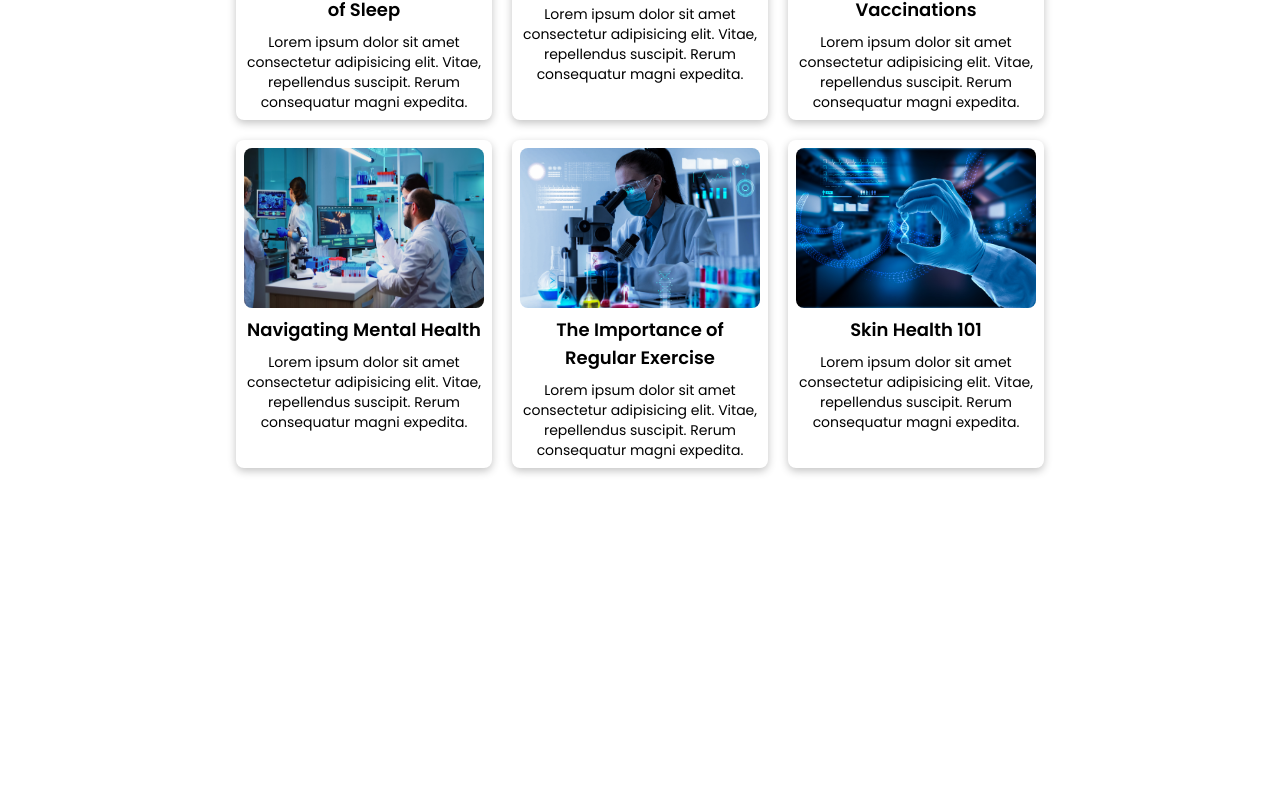
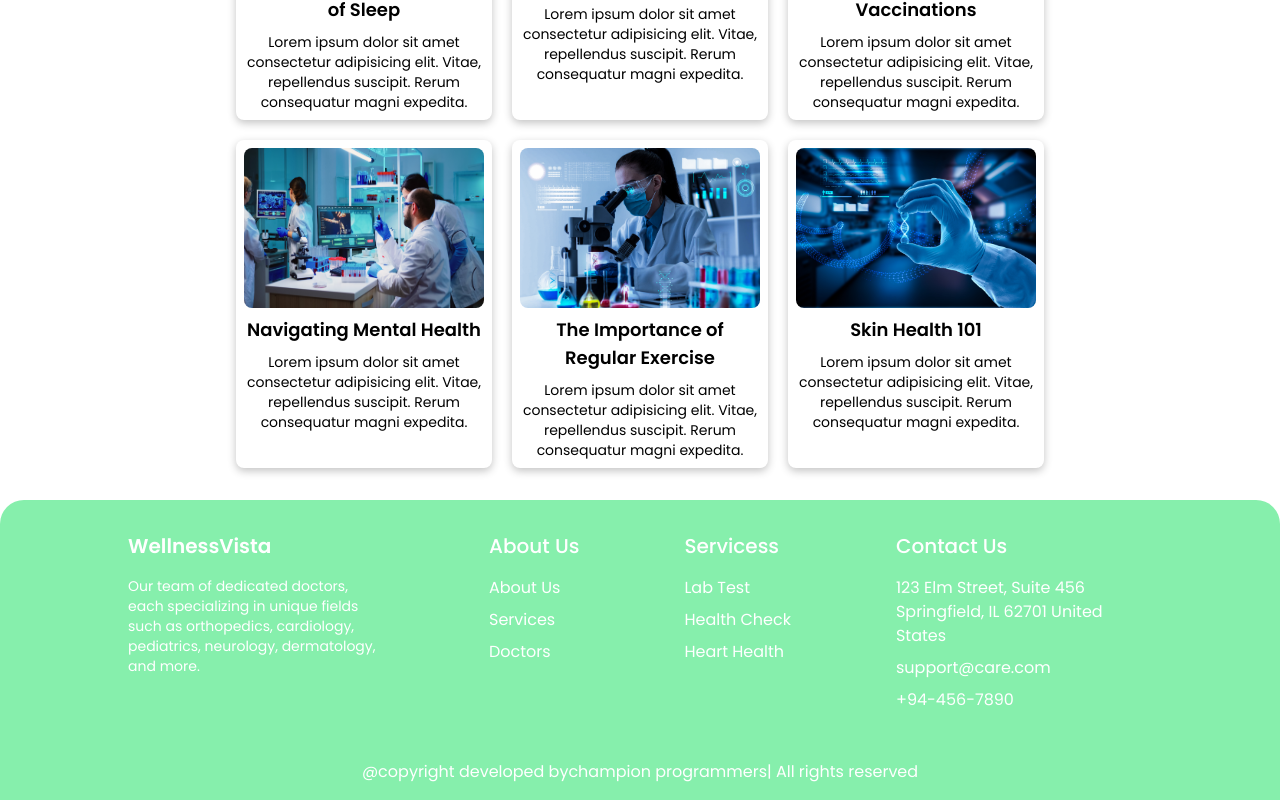
Before and after one commit to GihanSisiraKumara/Helth_Care_Web, a React (Vite) app: page / in a window 1280 px wide. Shown: the part 3608-4408 px from the top of the page. Before the commit the page ends 4108 px from the top, so only its background shows below. Built offline with nearby package versions, Linux system fonts and the light colour scheme.

Commit message:
Create footer

```diff
--- a/src/App.jsx
+++ b/src/App.jsx
@@ -2,6 +2,7 @@
 import About from './components/About'
 import Blogs from './components/Blogs'
 import Doctors from "./components/Doctors"
+import Footer from './components/Footer'
 import Home from './components/Home'
 import Navibar from './components/Navibar'
 import Services from './components/Services'
@@ -29,7 +30,9 @@
           <Blogs />
         </div>
 
-
+        <div>
+          <Footer />
+        </div>
       </main>
     </>
   )
--- /dev/null
+++ b/src/components/Footer.jsx
@@ -0,0 +1,58 @@
+import React from 'react';
+import { Link } from "react-scroll";
+
+const Footer = () => {
+    return (
+        <div className='bg-green-300 text-white rounded-t-3xl mt-8 md:mt-0'>
+            <div className='flex flex-col md:flex-row justify-between p-8 md:px-32 px-5'>
+                <div className='w-full md:w-1/4'>
+                    <h1 className='font-semibold text-xl pb-4'>WellnessVista</h1>
+                    <p className='text-sm'> Our team of dedicated doctors, each specializing in unique fields
+                        such as orthopedics, cardiology, pediatrics, neurology, dermatology,
+                        and more.
+                    </p>
+                </div>
+                <div>
+                    <h1 className='font-medium text-xl pb-4 pt-5 md:pt-0'>About Us</h1>
+                    <nav className='flex flex-col gap-2'>
+                        <Link to='about' spy={true} smooth={true} duration={500} className='hover:text-yellow-400 transition-all cursor-pointer'>About Us</Link>
+                        <Link to='services' spy={true} smooth={true} duration={500} className='hover:text-yellow-400 transition-all cursor-pointer'>Services</Link>
+                        <Link to='doctors' spy={true} smooth={true} duration={500} className='hover:text-yellow-400 transition-all cursor-pointer'>Doctors</Link>
+
+                    </nav>
+                </div>
+
+                <div>
+                    <h1 className='font-medium text-xl pb-4 pt-5 md:pt-0'>Servicess</h1>
+                    <nav className='flex flex-col gap-2'>
+                        <Link to='services' spy={true} smooth={true} duration={500} className='hover:text-yellow-400 transition-all cursor-pointer'>Lab Test</Link>
+                        <Link to='services' spy={true} smooth={true} duration={500} className='hover:text-yellow-400 transition-all cursor-pointer'>Health Check</Link>
+                        <Link to='services' spy={true} smooth={true} duration={500} className='hover:text-yellow-400 transition-all cursor-pointer'>Heart Health</Link>
+
+                    </nav>
+                </div>
+
+                <div className='w-full md:w-1/4'>
+                    <h1 className='font-medium text-xl pb-4 pt-5 md:pt-0'>Contact Us</h1>
+                    <nav className='flex flex-col gap-2'>
+                        <Link to='/' spy={true} smooth={true} duration={500} className='hover:text-yellow-400 transition-all cursor-pointer'> 123 Elm Street, Suite 456 Springfield, IL 62701 United States</Link>
+                        <Link to='/' spy={true} smooth={true} duration={500} className='hover:text-yellow-400 transition-all cursor-pointer'> support@care.com</Link>
+                        <Link to='/' spy={true} smooth={true} duration={500} className='hover:text-yellow-400 transition-all cursor-pointer'>  +94-456-7890</Link>
+                    </nav>
+                </div>
+            </div>
+
+            <div>
+                <p className='text-center py-4'>
+                    @copyright developed by
+                    <span className='text-bg-yellow-300'>champion programmers
+
+                    </span>
+                    | All   rights reserved
+                </p>
+            </div>
+        </div>
+    );
+};
+
+export default Footer
```
